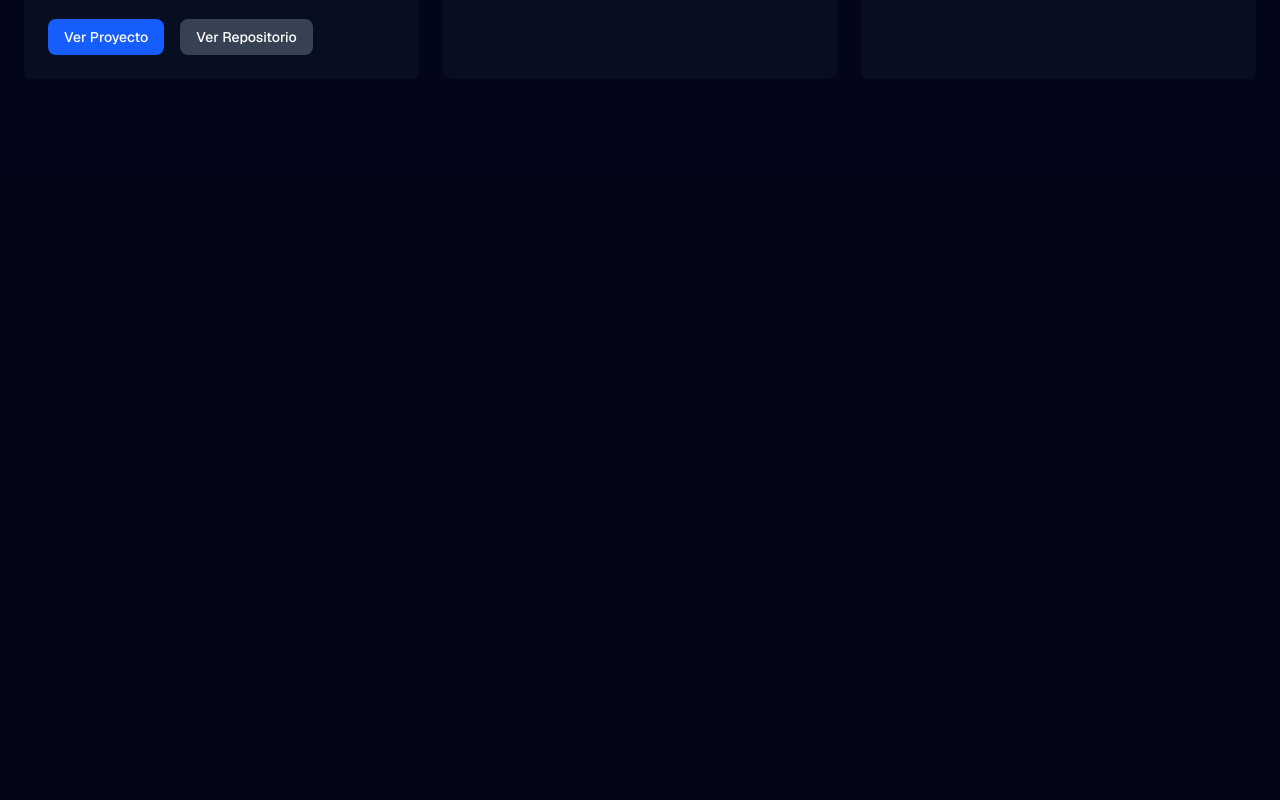
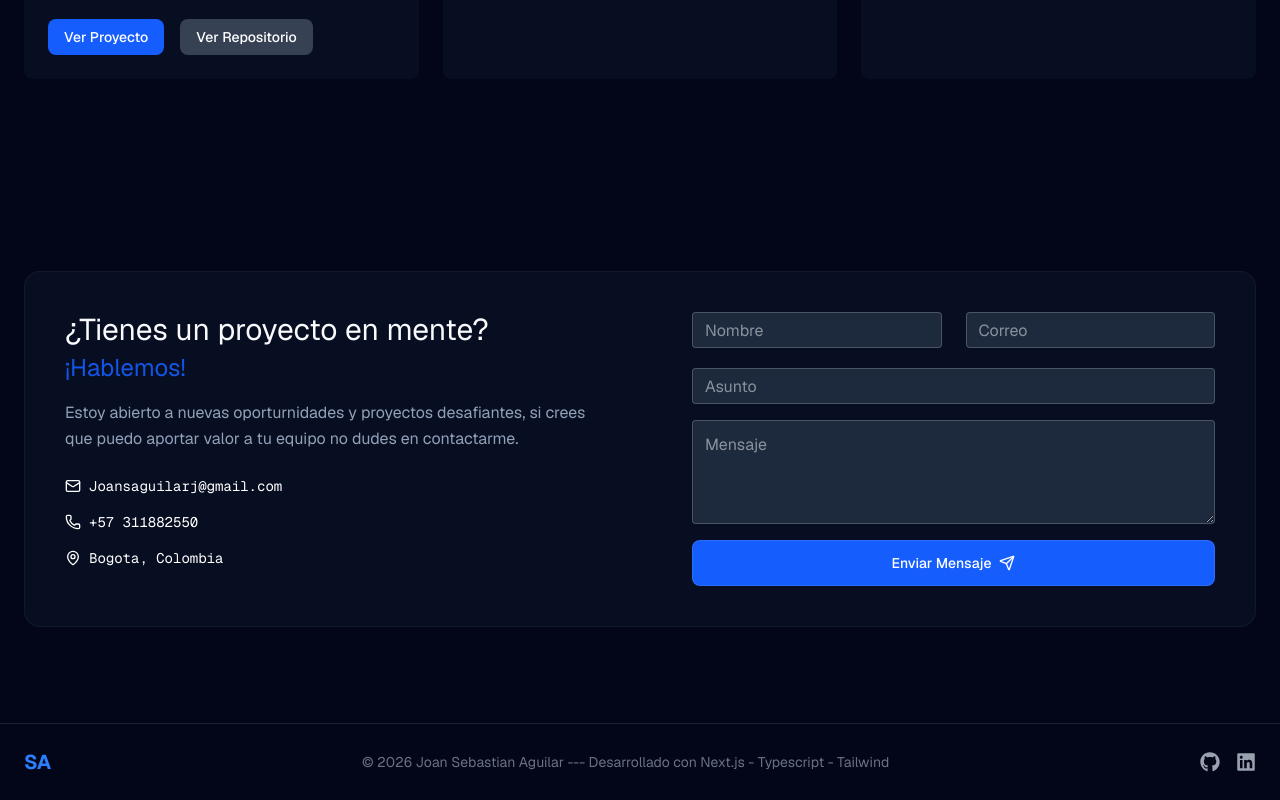
Before and after one commit to joansaguilarj1/portfolio, a Next.js app: page / in a window 1280 px wide. Shown: the part 2263-3063 px from the top of the page. Before the commit the page ends 2438 px from the top, so only its background shows below. Built offline with nearby package versions, Linux system fonts and the light colour scheme.

Commit message:
feat: se implementa seccion contacto y footer

```diff
--- a/src/app/page.tsx
+++ b/src/app/page.tsx
@@ -3,6 +3,8 @@ import Hero from "@/components/Hero";
 import About from "@/components/About";
 import Experience from "@/components/Experience";
 import Projects from "@/components/Projects";
+import Contact from "@/components/Contact";
+import Footer from "@/components/Footer";
 // import Test from "@/components/Test";
 
 export default function Home() {
@@ -14,6 +16,8 @@ export default function Home() {
       <About />
       <Experience />
       <Projects />
+      <Contact />
+      <Footer />
       {/* <Test /> */}
     </main>
   );
--- a/src/components/Contact.tsx
+++ b/src/components/Contact.tsx
@@ -0,0 +1,63 @@
+import { Mail, MapPin, Phone, Send } from "lucide-react";
+import Form from 'next/form'
+
+export default function Contact() {
+    return (
+        <section
+            id="contacto"
+            className="relative overflow-hidden bg-slate-950 py-24">
+            <div className="mx-auto max-w-7xl px-6">
+                {/* Contact card */}
+                <div className="grid w-full grid-cols-1 gap-6 md:grid-cols-2 lg:grid-cols-2 rounded-2xl bg-slate-900/50 border border-white/5">
+                    <div className="m-10">
+                        <h2 className="text-3xl">
+                            ¿Tienes un proyecto en mente?
+                        </h2>
+                        <h3 className="text-2xl text-blue-600/90 dark:text-sky-400 mt-1">
+                            ¡Hablemos!
+                        </h3>
+                        <p className="text-sm md:text-base text-slate-400 leading-relaxed mb-4 mt-4">
+                            Estoy abierto a nuevas oporturnidades y proyectos desafiantes, si crees que puedo aportar valor a tu equipo no dudes en contactarme.</p>
+                        <a
+                            href="/cv/Joan-Sebastian-Aguilar-CV.pdf"
+                            download
+                            className="flex items-center gap-2 py-2 text-sm font-mono text-white transition-colors hover:border-white/20 hover:bg-slate-900/70"
+                        >
+                            <Mail size={16} />
+                            Joansaguilarj@gmail.com
+                        </a>
+                        <a
+                            href="/cv/Joan-Sebastian-Aguilar-CV.pdf"
+                            download
+                            className="flex items-center gap-2 py-2 text-sm font-mono text-white transition-colors hover:border-white/20 hover:bg-slate-900/70"
+                        >
+                            <Phone size={16} />
+                            +57 311882550
+                        </a>
+                        <a
+                            href="/cv/Joan-Sebastian-Aguilar-CV.pdf"
+                            download
+                            className="flex items-center gap-2 py-2 text-sm font-mono text-white transition-colors hover:border-white/20 hover:bg-slate-900/70"
+                        >
+                            <MapPin size={16} />
+                            Bogota, Colombia
+                        </a>
+
+                    </div>
+                    <div className="m-10">
+                        <Form action="/search">
+                            <div className="grid w-full grid-cols-1 gap-6 md:grid-cols-2 lg:grid-cols-2 mb-5">
+                                <input className="bg-slate-800 h-9 p-3 border border-white/20 rounded-sm" name="query" placeholder="Nombre" />
+                                <input className="bg-slate-800 h-9 p-3 border border-white/20 rounded-sm" name="query" placeholder="Correo" />
+                            </div>
+                            <div className="flex flex-col">
+                                <input className="bg-slate-800 h-9 p-3 border border-white/20 rounded-sm mb-4" name="query" placeholder="Asunto" />
+                                <textarea className="text-top bg-slate-800 h-26 p-3 border border-white/20 rounded-sm mb-4" name="query" placeholder="Mensaje" />
+                                <button className="bg-blue-600 inline-flex items-center justify-center gap-2 rounded-lg border border-white/10 px-5 py-3 text-sm font-medium text-white transition-colors hover:border-white/20 hover:bg-white/5" type="submit">Enviar Mensaje <Send size={16} /></button>
+                            </div>
+                        </Form>
+                    </div>
+                </div>
+            </div>
+        </section>)
+}
--- a/src/components/Footer.tsx
+++ b/src/components/Footer.tsx
@@ -0,0 +1,48 @@
+import Link from "next/link";
+import { FaGithub, FaLinkedin } from "react-icons/fa";
+
+export default function Footer() {
+  return (
+    <footer className="border-t border-white/10 bg-slate-950">
+      <div className="mx-auto flex max-w-7xl items-center justify-between px-6 py-6">
+
+        {/* Logo */}
+        <Link
+          href="#inicio"
+          className="text-xl font-bold text-blue-500 transition-colors hover:text-blue-400"
+        >
+          SA
+        </Link>
+
+        {/* Copyright */}
+        <p className="hidden text-sm text-gray-500 md:block">
+          © 2026 Joan Sebastian Aguilar --- Desarrollado con Next.js - Typescript -  Tailwind
+        </p>
+
+        {/* Social links */}
+        <div className="flex items-center gap-4">
+          <a
+            href="https://github.com/joansaguilarj1"
+            target="_blank"
+            rel="noopener noreferrer"
+            aria-label="GitHub"
+            className="text-gray-400 transition-colors hover:text-white"
+          >
+            <FaGithub className="h-5 w-5" />
+          </a>
+
+          <a
+            href="https://www.linkedin.com/in/joansaguilarj1/"
+            target="_blank"
+            rel="noopener noreferrer"
+            aria-label="LinkedIn"
+            className="text-gray-400 transition-colors hover:text-white"
+          >
+            <FaLinkedin className="h-5 w-5" />
+          </a>
+        </div>
+
+      </div>
+    </footer>
+  );
+}
```
